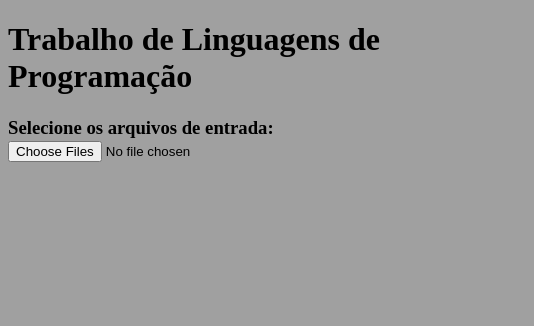
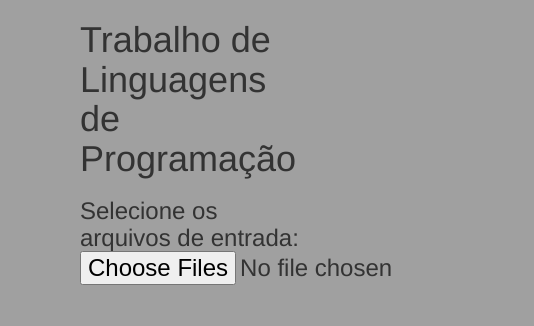
Before and after one commit to Elcineyjr/trab-LP, a plain HTML site: page index.html in a window 390 px wide. Shown: the whole page, 534 px wide, since content can reach past the window. Drawn offline with nearby package versions, Linux system fonts and the light colour scheme.

Commit message:
Aplicação do conceito de grid do bootstrap e leitura de mais de um arquivo para dentro das divs criadas Sono demais para comentar o código agora, amanhã faço isso e explico o que fiz pra qm quiser ouvir

```diff
--- a/index.html
+++ b/index.html
@@ -6,16 +6,30 @@
     <meta http-equiv="X-UA-Compatible" content="IE=edge">
     <title>Teste de script de leitura de arquivos locais</title>
     <meta name="viewport" content="width=device-width, initial-scale=1">
+    <script src="https://code.jquery.com/jquery-3.3.1.min.js" integrity="sha256-FgpCb/KJQlLNfOu91ta32o/NMZxltwRo8QtmkMRdAu8=" crossorigin="anonymous"></script>
+    <link rel="stylesheet" href="https://maxcdn.bootstrapcdn.com/bootstrap/3.3.7/css/bootstrap.min.css" integrity="sha384-BVYiiSIFeK1dGmJRAkycuHAHRg32OmUcww7on3RYdg4Va+PmSTsz/K68vbdEjh4u" crossorigin="anonymous">
     <link rel="stylesheet" type="text/css" media="screen" href="main.css" />
-    <script src="https://code.jquery.com/jquery-3.3.1.min.js" integrity="sha256-FgpCb/KJQlLNfOu91ta32o/NMZxltwRo8QtmkMRdAu8=" crossorigin="anonymous"></script>
+
     <script type="text/javascript" src=trabalho.js></script>
 </head>
 
 <body>
-    <h1>Trabalho de Linguagens de Programação</h1>
-    <h3>Selecione os arquivos de entrada:  <input type='file' multiple accept='text/plain' onchange='openFile(event)'><br></h3>
-    <p class="hide saida">Saida:</p>
-    <div class="output hide" id='output'>
+    <div class="container">
+        <div class="row">
+            <div class="col col-xs-2 "></div>
+            <!-- Div acima usada somente pra manter tudo alinhando no meio, comentar essa linha se quiser que se alinhe com a esquerda mesmo-->
+            <div class="col col-xs-8" id="content">
+                <h1>Trabalho de Linguagens de Programação</h1>
+                <h3>Selecione os arquivos de entrada: <input type='file' multiple accept='text/plain' onchange='openFile(event)'><br></h3>
+                <p class="saida" id="teste">Saida:</p>
+                <!-- <div class="saida test "></div> -->
+            </div>
+            <div class="col col-xs-2"></div>
+            <!-- Div acima usada somente pra manter tudo alinhando no meio, comentar essa linha se quiser que se alinhe com a esquerda mesmo-->
+        </div>
+    </div>
 </body>
 
+<script src="https://maxcdn.bootstrapcdn.com/bootstrap/3.3.7/js/bootstrap.min.js" integrity="sha384-Tc5IQib027qvyjSMfHjOMaLkfuWVxZxUPnCJA7l2mCWNIpG9mGCD8wGNIcPD7Txa" crossorigin="anonymous"></script>
+
 </html>
--- a/main.css
+++ b/main.css
@@ -1,4 +1,4 @@
-.output{
+.test {
     background-color: black;
     color: rgb(199, 199, 199);
     margin: 20px;
@@ -6,16 +6,21 @@
     padding: 20px;
 }
 
-.hide{
+.saida {
     display: none;
-}
-
-.saida{
     font-size: 20px;
     margin: 0px;
     margin-left: 20px;
 }
 
-body {background-color: rgb(160, 160, 160);}
-title{color: black}
-p    {color: black}
+body {
+    background-color: rgb(160, 160, 160);
+}
+
+title {
+    color: black
+}
+
+p {
+    color: black
+}
--- a/trabalho.js
+++ b/trabalho.js
@@ -1,14 +1,20 @@
+var openFile = function(event) {
+    var input = event.target.files;
 
-var openFile = function(event) {
-    var input = event.target;
-
-    var reader = new FileReader();
-    reader.onload = function() {
-        var text = reader.result;
-        var node = document.getElementById('output');
-        node.innerText = text;
-        $('.hide').css({display:'block'});  //mostra a caixa de saida na tela
-        console.log(reader.result.substring(0, 200));
-    };
-    reader.readAsText(input.files[0]);
+    Object.keys(input).forEach(file => {
+        var reader = new FileReader();
+        reader.readAsText(input[file]);
+        reader.onload = function() {
+            var text = reader.result;
+            var iDiv = document.createElement("div");
+            iDiv.setAttribute("id", "file_" + file);
+            iDiv.classList.add("saida", "test");
+            $('#content').append(iDiv);
+            var node = document.getElementById("file_" + file);
+            node.innerText = text;
+            // $('#output_id').text(text); //Faz exatamente o que as duas linhas acima fazem juntas, porém, por algum motivo está printando tudo sem quebra de linhas
+            $('.saida').css({ display: "block" }); //mostra a caixa de saida na tela
+            console.log(reader.result.substring(0, 200)); //Só printa isso no console.
+        };
+    });
 };
```
